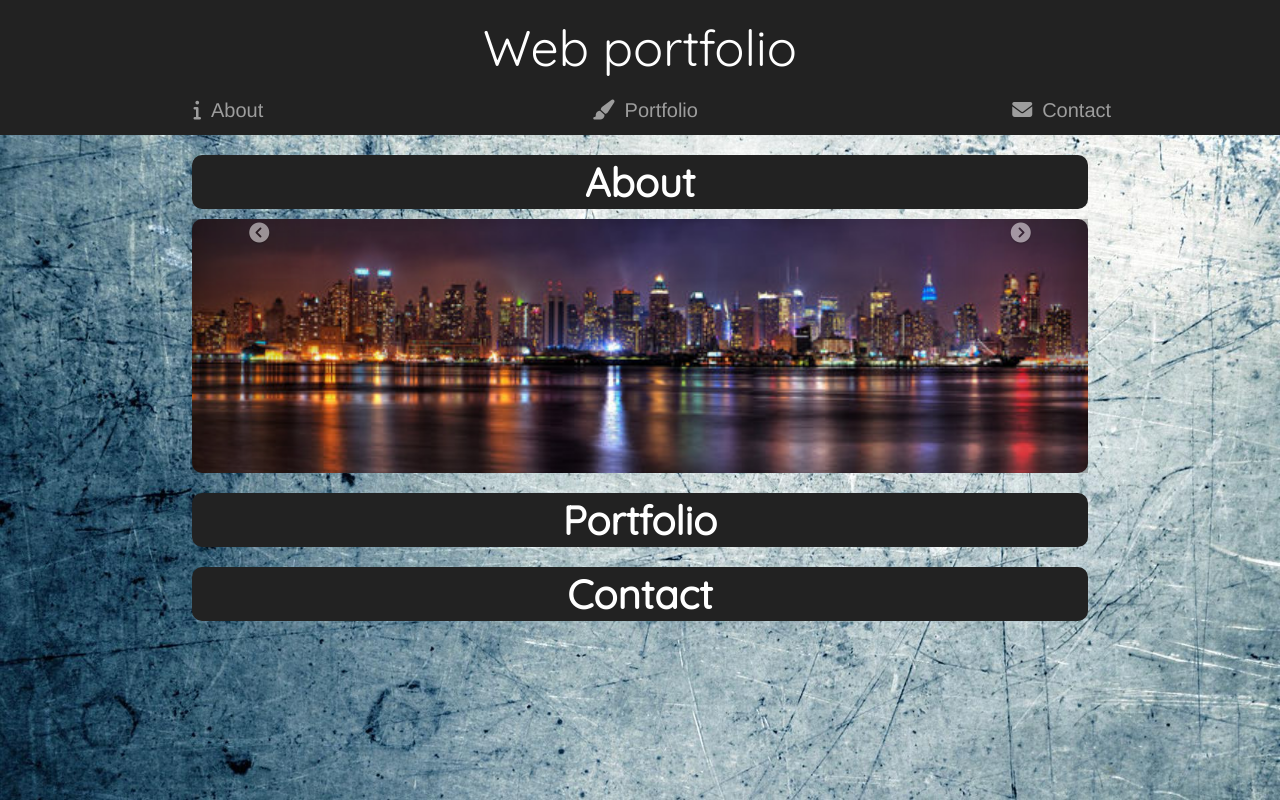
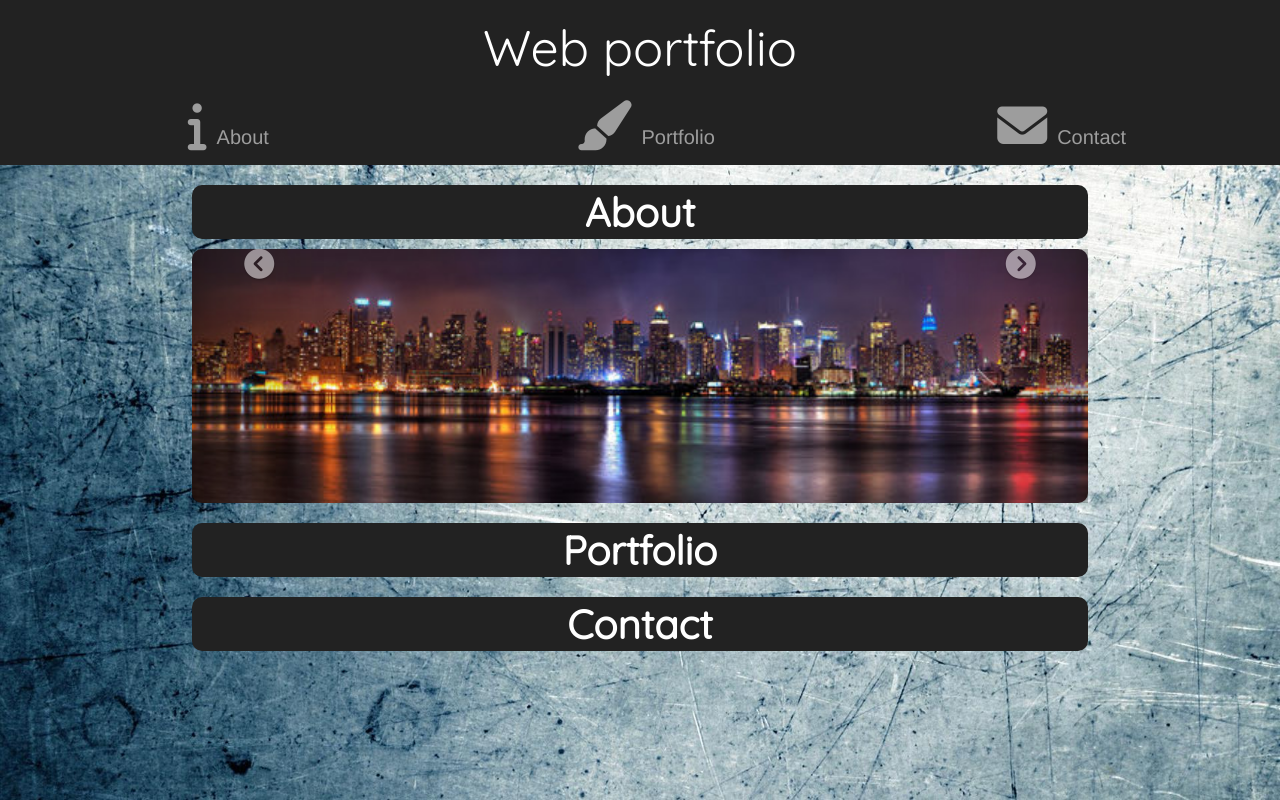
Before and after one commit to CliffCrerar/WEB1, a plain HTML site: page Portfolio/V2/HTML_ FCCPortfolioPage.html in a window 1280 px wide. Shown: the top 800 px of the page. Drawn offline with nearby package versions, Linux system fonts and the light colour scheme; files whose address does not match are found by name.

Commit message:
previous and next glyph size change

```diff
--- a/Portfolio/V2/CSS_FCCPortfolioPage.css
+++ b/Portfolio/V2/CSS_FCCPortfolioPage.css
@@ -18,6 +18,7 @@ h1{
 #space1{
 	height: 130px;
 }
+
 nav{
 	font-size: 20px;
 }
@@ -73,3 +74,7 @@ span{
 	height: 50%;
 	border-radius: 50px
 }
+
+.fa{
+	font-size: 50px;
+}
--- a/Portfolio/V2/HTML_ FCCPortfolioPage.html
+++ b/Portfolio/V2/HTML_ FCCPortfolioPage.html
@@ -71,10 +71,10 @@
 					</div>
 				</div>
 				<a class="left carousel-control" href="#nc" data-slide="prev">
-					<span class="fa fa-chevron-circle-left"></span>
+					<span class="fa fa-chevron-circle-left" style="font-size:30px"></span>
 				</a>
 				<a class="right carousel-control" href="#nc" data-slide="next">
-					<span class="fa fa-chevron-circle-right"></span>
+					<span class="fa fa-chevron-circle-right" style="font-size:30px"></span>
 				</a>
 			</div> <!--end about carousel-->
 
```
